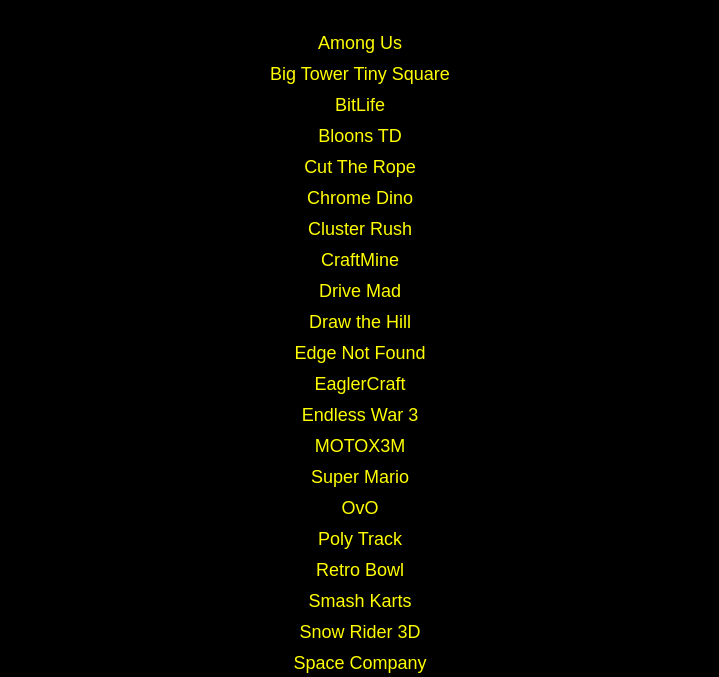
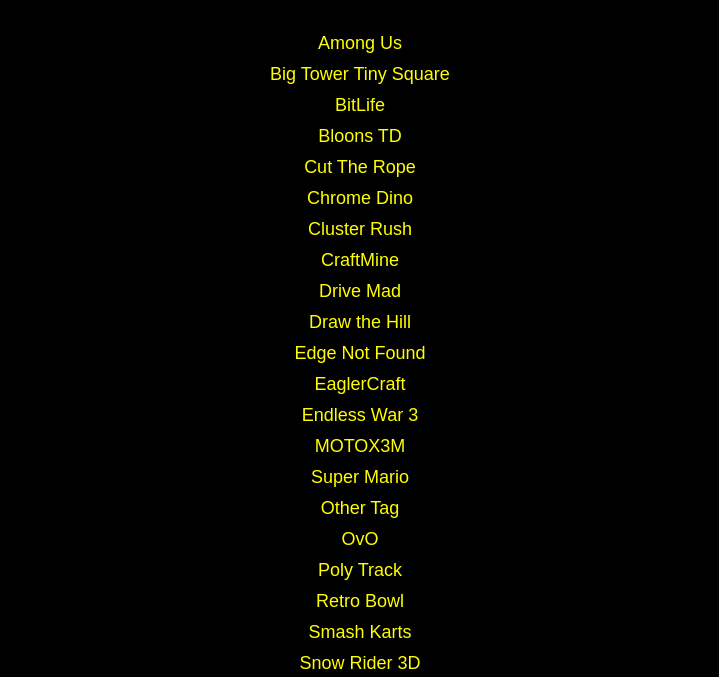
Before and after one commit to TravMars/13118195.github.io, a plain HTML site: page index.html in a window 1280 px wide. Shown: the part 123-800 px from the top of the page, without its empty margins (280-999 px from the left). Drawn offline with Linux system fonts and the light colour scheme.

Commit message:
Update index.html

```diff
--- a/index.html
+++ b/index.html
@@ -78,6 +78,7 @@
         <li><a href="EndlessWar3.htm">Endless War 3</a></li>
         <li><a href="MOTOX3M.htm">MOTOX3M</a></li>
         <li><a href="Mario.htm">Super Mario</a></li>
+        <li><a href="OtherTag.htm">Other Tag</a></li>
         <li><a href="OvO.htm">OvO</a></li>
         <li><a href="Poly Track 1.htm">Poly Track</a></li>
         <li><a href="RetroBowl.htm">Retro Bowl</a></li>
```
